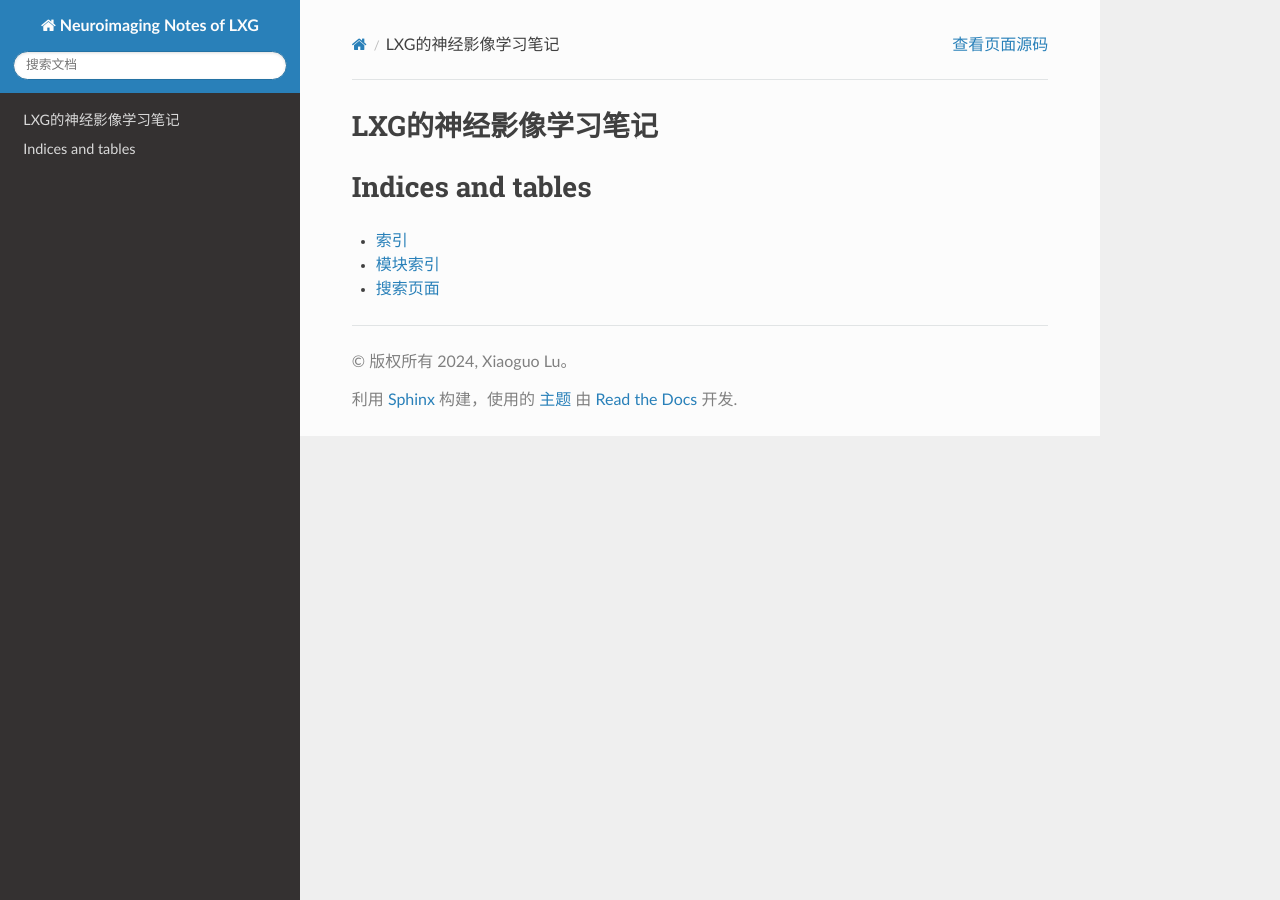
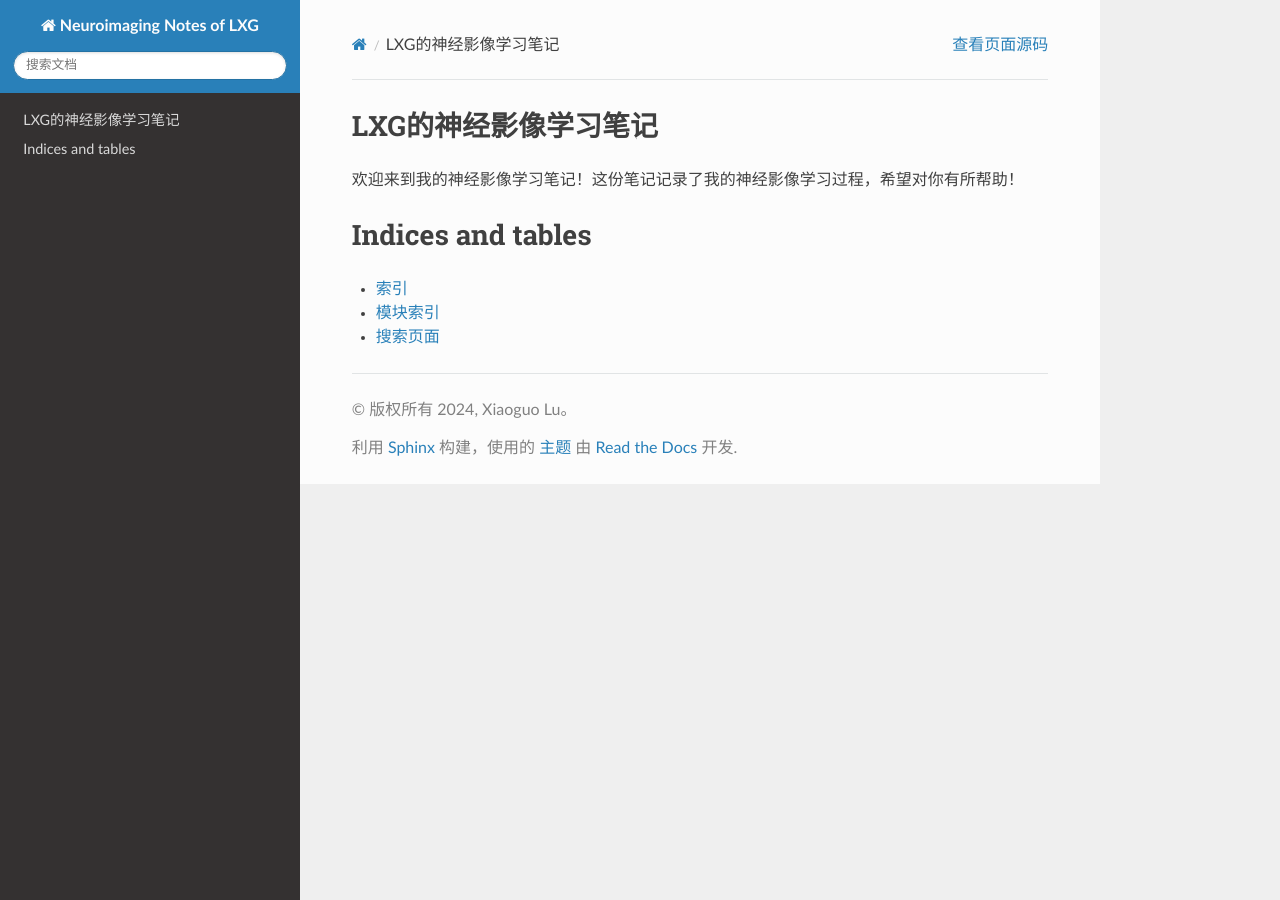
Before and after one commit to LuuuXG/Neuroimaging-Notes-of-LXG, a Sphinx documentation site: the page built from source/index.rst, in a window 1280 px wide. Built offline with Sphinx 7.4.7 and the Read the Docs theme 2.0.0, drawn with Linux system fonts in a browser that asks for light colours.

Commit message:
add notes

```diff
--- a/source/index.rst
+++ b/source/index.rst
@@ -10,7 +10,7 @@ LXG的神经影像学习笔记
    :maxdepth: 2
    :caption: Contents:
 
-
+欢迎来到我的神经影像学习笔记！这份笔记记录了我的神经影像学习过程，希望对你有所帮助！
 
 Indices and tables
 ==================
```
